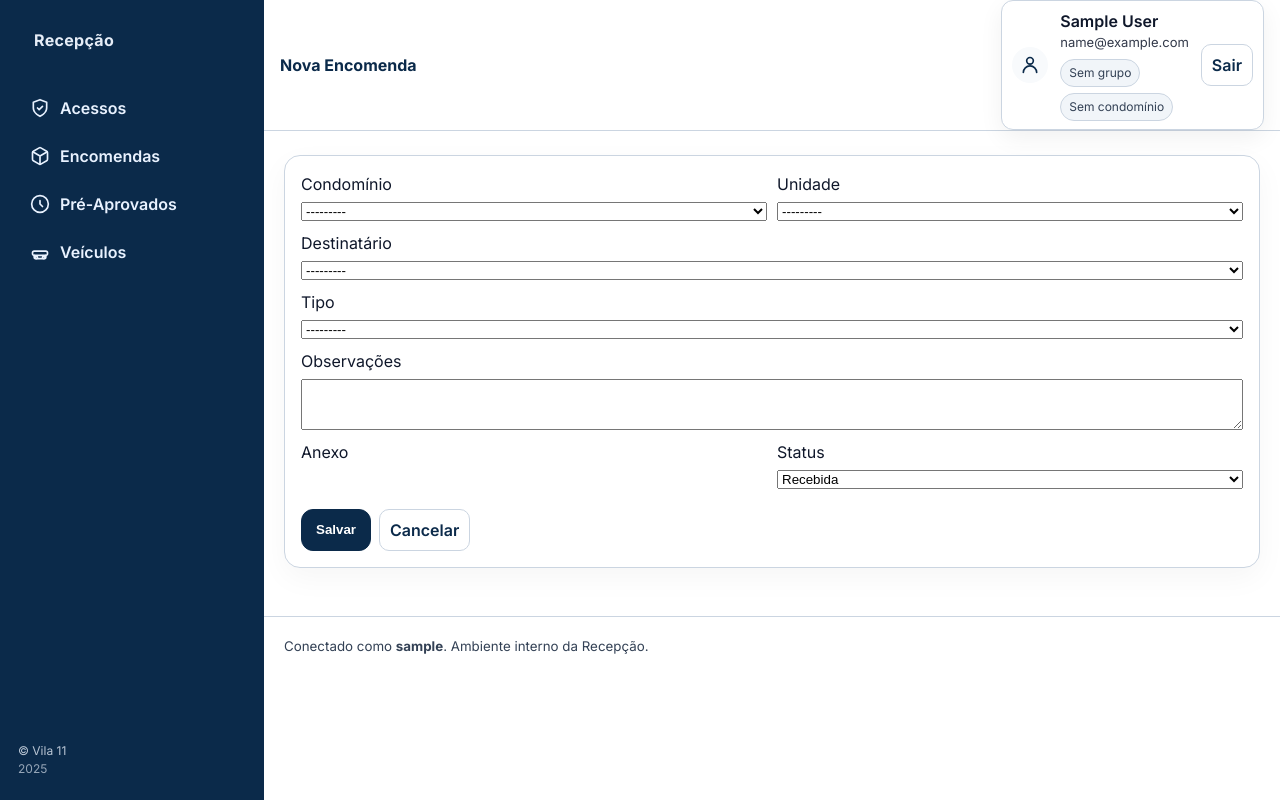
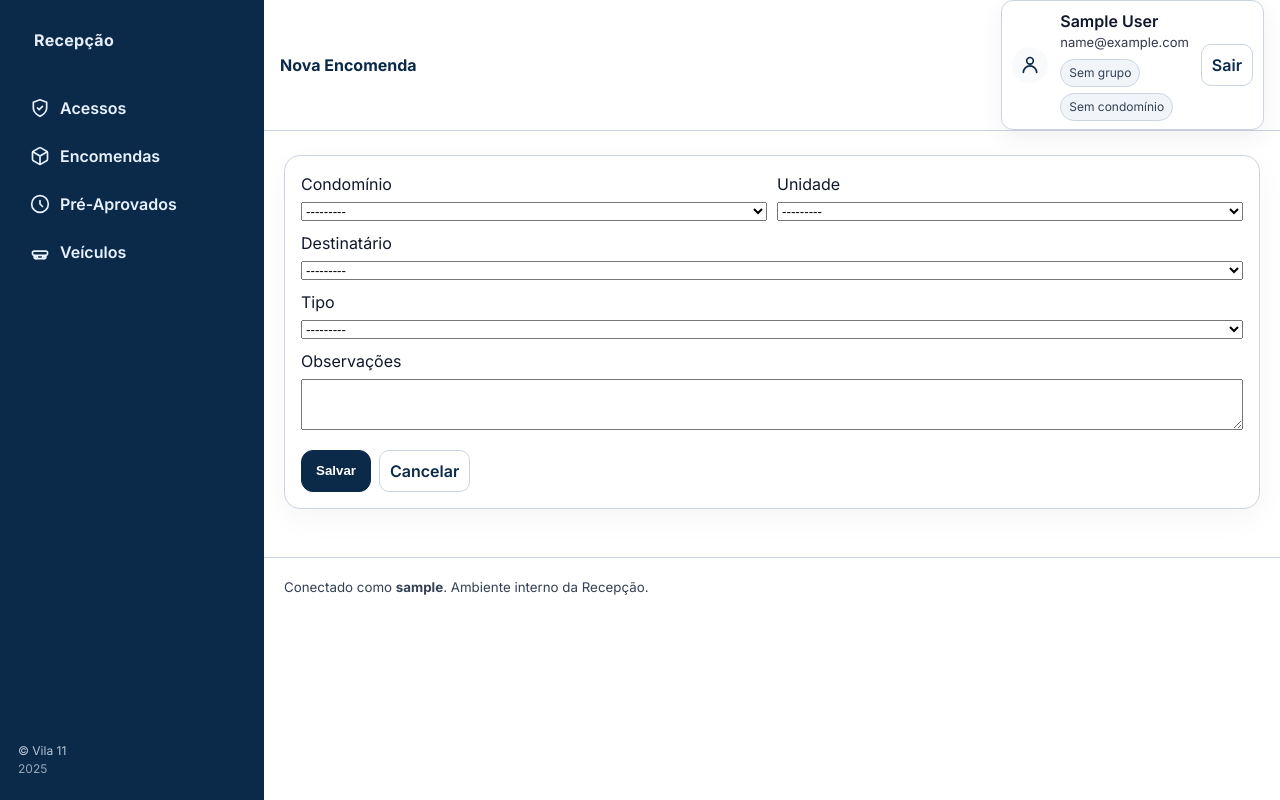
Before and after one commit to ThiagoVila11/portaria, a Django app: page /encomendas/nova/ in a window 1280 px wide. Run offline with Django 5.2, Linux system fonts and the light colour scheme; the visitor is signed in with stand-in values (Sample User, id 1); data that the repository does not hold is empty.

Commit message:
ajuste no ecomenda form

```diff
--- a/accounts/templates/portaria/encomenda_form.html
+++ b/accounts/templates/portaria/encomenda_form.html
@@ -49,18 +49,10 @@
       </label>
 
       {% if form.etiqueta_imagem %}
-      <label style="display:grid; gap:6px">
-        <span>Anexo</span>
-        {{ form.etiqueta_imagem }}
-        {{ form.etiqueta_imagem.errors }}
-      </label>
+      <input type="hidden" name="etiqueta_imagem" value="">
       {% endif %}
 
-      <label style="display:grid; gap:6px">
-        <span>Status</span>
-        {{ form.status }}
-        {{ form.status.errors }}
-      </label>
+      <input type="hidden" name="status" value="RECEBIDA">
     </div>
 
     <div style="display:flex; gap:8px; margin-top:8px">
--- a/portaria/urls.py
+++ b/portaria/urls.py
@@ -1,7 +1,7 @@
 from django.urls import path
 from . import views_salesforce as sfv
 from . import views
-from .views import visitantes_preaprovados_api, get_all_fields
+from .views import visitantes_preaprovados_api, get_all_fields, veiculos_unidades
 
 
 urlpatterns = [
@@ -32,5 +32,6 @@ path("veiculos/novo/", views.veiculo_create, name="veiculo_create"),
 
 path("api/visitantes-preaprovados/", visitantes_preaprovados_api, name="visitantes_preaprovados_api"),
 path("api/get_all_fields/", get_all_fields, name="get_all_fields"),
+path("api/veiculos_unidades/", veiculos_unidades, name="veiculos_unidades"),
 
 ]
--- a/portaria/views.py
+++ b/portaria/views.py
@@ -570,16 +570,16 @@ def veiculos_unidades(request):
                Name,
                Brand__c,
                reda__Model__c,
-               reda__Property__r.Name,
                Type__c,
+               reda__Color__c,
                reda__Opportunity__c
         FROM reda__Vehicle__c
-    """
+        LIMIT 5
+        """
     recs = sf.query_all(soql).get("records", [])
-
+    print(f"Veículos retornados: {recs}")
     # Remove metadados e formata datas
     for r in recs:
-        r.pop("attributes", None)
         veiculo_placa = r.get("Name", "")
         veiculo = Veiculo.objects.filter(placa=veiculo_placa).first()
         if veiculo:
@@ -588,19 +588,11 @@ def veiculos_unidades(request):
             veiculo = Veiculo.objects.create(
                 placa = veiculo_placa,
                 modelo = r.get("Brand__c", ""),
-                cor = r.get("Type__c", ""),
-                condominio = Condominio.objects.filter(sf_property_id=r.get("reda__Property__r.Name", "")).first(),
-                unidade = Unidade.objects.filter(numero=r.get("reda__Property__r.Name", "")).first(),
-                proprietario = Morador.objects.filter(sf_opportunity_id=r.get("reda__Opportunity__c", "")).first(),
+                cor = r.get("reda__Color__c", ""),
+                #condominio = Condominio.objects.filter(sf_property_id=r.get("reda__Property__r.Name", "")).first(),
+                #unidade = Unidade.objects.filter(numero=r.get("reda__Property__r.Name", "")).first(),
+                #proprietario = Morador.objects.filter(sf_opportunity_id=r.get("reda__Opportunity__c", "")).first(),
             )
-
-    # 🔑 Filtro de condomínio
-    allowed = allowed_condominios_for(request.user)
-    allowed_sf_ids = list(Condominio.objects.filter(id__in=allowed)
-                          .values_list("sf_property_id", flat=True))
-
-    if not (request.user.is_superuser or request.user.groups.filter(name="Administrador").exists()):
-        recs = [r for r in recs if r.get("reda__Property__c") in allowed_sf_ids]
 
     return JsonResponse({
         "campos": recs,
```
